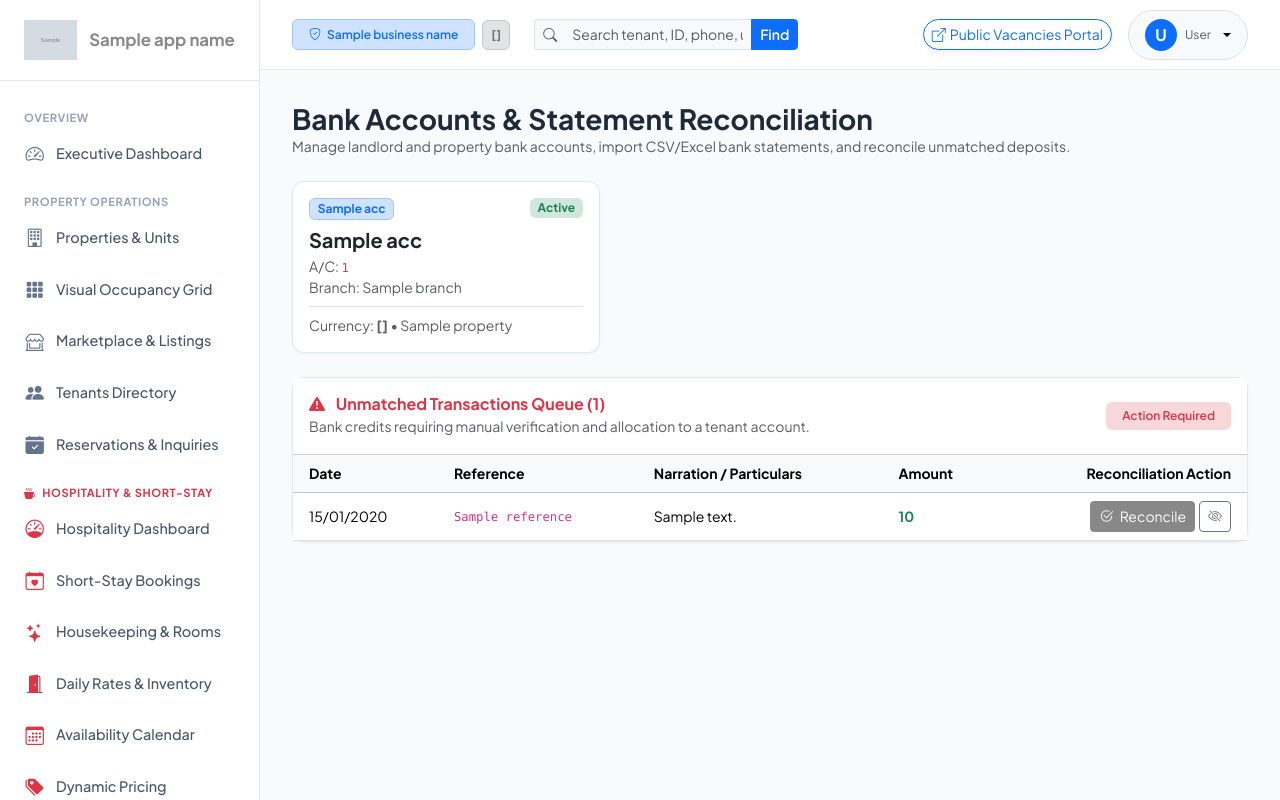
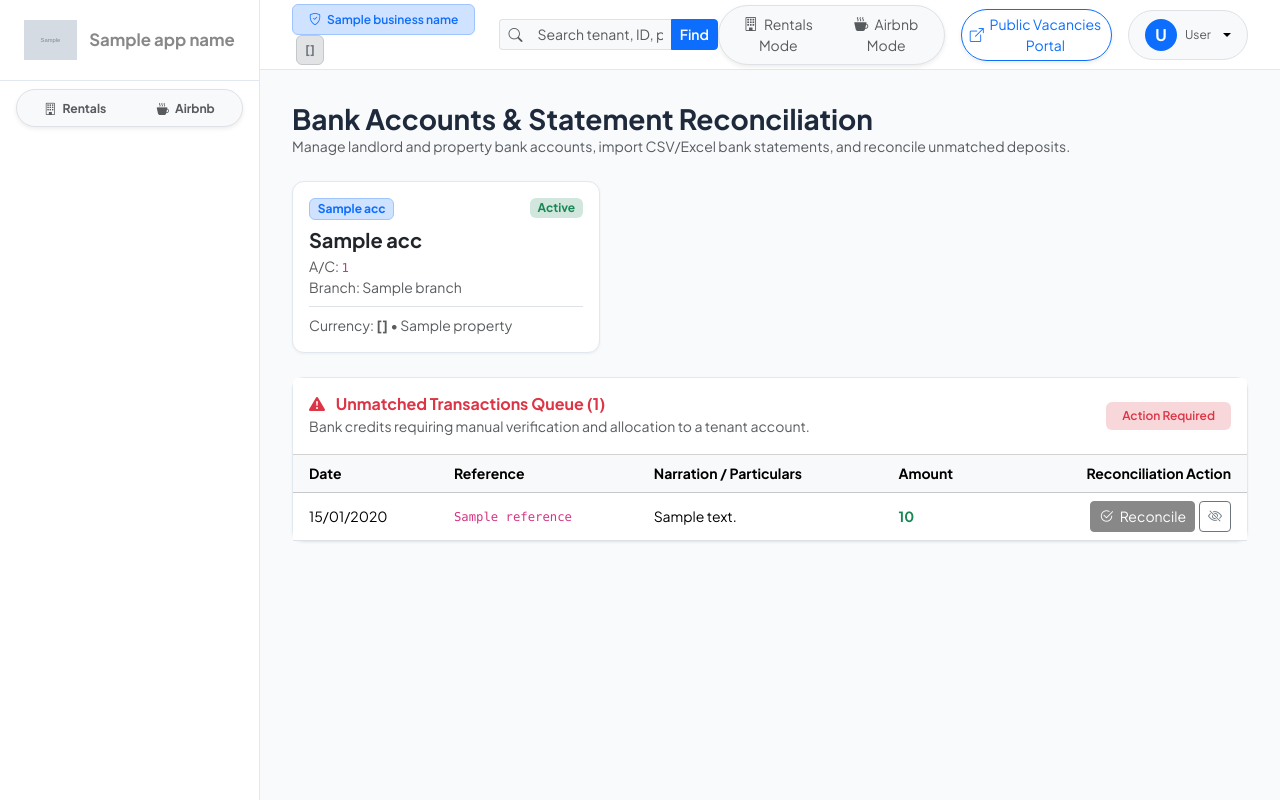
Before and after one commit to dancan123/Angaza_Rental_Management_System, a Python web app: template app/templates/banking/index.html in a window 1280 px wide. Run offline with Jinja, Linux system fonts and the light colour scheme; the template is opened without the code that fills it: most values are stand-ins (such as "Sample title", 1, 10 or a date in 2020); grey boxes marked "Sample" are stand-in pictures.

Commit message:
feat(dual-mode): separate Airbnb and Rentals workspaces with 1-click toggle and isolated sidebars

```diff
--- a/app/templates/base.html
+++ b/app/templates/base.html
@@ -256,7 +256,7 @@
 
     <!-- Sidebar Navigation -->
     <aside class="sidebar" id="sidebar">
-        <a href="{{ url_for('dashboard.index') }}" class="sidebar-brand">
+        <a href="{{ url_for('hospitality.index') if current_mode == 'AIRBNB' else url_for('dashboard.index') }}" class="sidebar-brand">
             {% if logo_url %}
             <img src="{{ logo_url }}" alt="Logo" onerror="this.style.display='none'; document.getElementById('brand-fallback-icon').style.display='inline-block';">
             <i class="bi bi-buildings-fill fs-2 text-primary" id="brand-fallback-icon" style="display: none;"></i>
@@ -266,18 +266,101 @@
             <div class="sidebar-brand-title">{{ app_name }}</div>
         </a>
 
+        {# ── Mode Switcher at top of sidebar (if organization/user has both modules) ── #}
+        {% set can_rentals = current_user.is_superadmin() or not current_user.active_organization or current_user.active_organization.can_access_rental_module() %}
+        {% set can_airbnb = current_user.is_superadmin() or not current_user.active_organization or current_user.active_organization.can_access_hospitality_module() %}
+
+        {% if can_rentals and can_airbnb %}
+        <div class="px-3 pt-2 pb-1">
+            <div class="bg-light p-1 rounded-pill border d-flex gap-1 shadow-sm">
+                <a href="{{ url_for('dashboard.switch_mode', mode='rentals') }}"
+                   class="btn btn-sm flex-fill rounded-pill py-1 fw-bold text-decoration-none {% if current_mode == 'RENTALS' %}btn-primary text-white shadow-sm{% else %}text-muted{% endif %}"
+                   style="font-size: 0.76rem;" title="Switch to Long-Term Rental Management">
+                    <i class="bi bi-building me-1"></i> Rentals
+                </a>
+                <a href="{{ url_for('dashboard.switch_mode', mode='airbnb') }}"
+                   class="btn btn-sm flex-fill rounded-pill py-1 fw-bold text-decoration-none {% if current_mode == 'AIRBNB' %}btn-danger text-white shadow-sm{% else %}text-muted{% endif %}"
+                   style="font-size: 0.76rem;" title="Switch to Airbnb &amp; Short-Stay Management">
+                    <i class="bi bi-cup-hot-fill me-1"></i> Airbnb
+                </a>
+            </div>
+        </div>
+        {% endif %}
+
         <div class="sidebar-menu">
+            {# ══════════════════════════════════════════════════════════════════════
+               AIRBNB / HOSPITALITY WORKSPACE
+            ══════════════════════════════════════════════════════════════════════ #}
+            {% if can_airbnb and current_mode == 'AIRBNB' %}
+            <div class="nav-item-header text-danger"><i class="bi bi-cup-hot-fill me-1"></i> Hospitality &amp; Short-Stay</div>
+            <a href="{{ url_for('hospitality.index') }}" class="sidebar-nav-link {% if request.endpoint == 'hospitality.index' %}active{% endif %}">
+                <i class="bi bi-speedometer text-danger"></i>
+                <span>Airbnb Dashboard</span>
+            </a>
+            <a href="{{ url_for('hospitality.calendar') }}" class="sidebar-nav-link {% if request.endpoint == 'hospitality.calendar' %}active{% endif %}">
+                <i class="bi bi-calendar3 text-danger"></i>
+                <span>Availability Calendar</span>
+            </a>
+            <a href="{{ url_for('hospitality.rooms') }}" class="sidebar-nav-link {% if request.endpoint == 'hospitality.rooms' %}active{% endif %}">
+                <i class="bi bi-door-open-fill text-danger"></i>
+                <span>Daily Rates &amp; Inventory</span>
+            </a>
+            <a href="{{ url_for('hospitality.housekeeping') }}" class="sidebar-nav-link {% if request.endpoint == 'hospitality.housekeeping' %}active{% endif %}">
+                <i class="bi bi-stars text-danger"></i>
+                <span>Housekeeping &amp; Rooms</span>
+            </a>
+            <a href="{{ url_for('hospitality.reservations') }}" class="sidebar-nav-link {% if request.endpoint == 'hospitality.reservations' %}active{% endif %}">
+                <i class="bi bi-calendar-heart text-danger"></i>
+                <span>Short-Stay Bookings</span>
+            </a>
+            <a href="{{ url_for('hospitality.pricing_rules') }}" class="sidebar-nav-link {% if request.endpoint == 'hospitality.pricing_rules' %}active{% endif %}">
+                <i class="bi bi-tags-fill text-danger"></i>
+                <span>Dynamic Pricing</span>
+            </a>
+
+            <div class="nav-item-header">Finances &amp; Collections</div>
+            <a href="{{ url_for('mpesa.index') }}" class="sidebar-nav-link {% if 'mpesa' in request.endpoint %}active{% endif %}">
+                <i class="bi bi-phone-fill"></i>
+                <span>M-Pesa Integration</span>
+            </a>
+            <a href="{{ url_for('banking.index') }}" class="sidebar-nav-link {% if 'banking' in request.endpoint %}active{% endif %}">
+                <i class="bi bi-bank2"></i>
+                <span>Bank Reconciliation</span>
+            </a>
+
+            <div class="nav-item-header">Operations &amp; Staff</div>
+            <a href="{{ url_for('maintenance.index') }}" class="sidebar-nav-link {% if 'maintenance' in request.endpoint %}active{% endif %}">
+                <i class="bi bi-tools"></i>
+                <span>Turnover Maintenance</span>
+            </a>
+            <a href="{{ url_for('reports.index') }}" class="sidebar-nav-link {% if 'reports' in request.endpoint %}active{% endif %}">
+                <i class="bi bi-file-earmark-bar-graph-fill"></i>
+                <span>Financial Reports</span>
+            </a>
+            <a href="{{ url_for('communication.index') }}" class="sidebar-nav-link {% if request.endpoint == 'communication.index' %}active{% endif %}">
+                <i class="bi bi-chat-left-text-fill"></i>
+                <span>Staff Communication</span>
+            </a>
+            <a href="{{ url_for('communication.sms_history') }}" class="sidebar-nav-link {% if request.endpoint == 'communication.sms_history' %}active{% endif %}">
+                <i class="bi bi-chat-dots-fill"></i>
+                <span>SMS Delivery Logs</span>
+            </a>
+            {% endif %}
+
+            {# ══════════════════════════════════════════════════════════════════════
+               LONG-TERM RENTALS WORKSPACE
+            ══════════════════════════════════════════════════════════════════════ #}
+            {% if can_rentals and current_mode == 'RENTALS' %}
             <div class="nav-item-header">Overview</div>
             <a href="{{ url_for('dashboard.index') }}" class="sidebar-nav-link {% if request.endpoint == 'dashboard.index' %}active{% endif %}">
                 <i class="bi bi-speedometer2"></i>
                 <span>Executive Dashboard</span>
             </a>
 
-            {% if not current_user.active_organization or current_user.active_organization.can_access_rental_module() or current_user.is_superadmin() %}
             <div class="nav-item-header">Property Operations</div>
             <a href="{{ url_for('properties.index') }}" class="sidebar-nav-link {% if request.endpoint in ['properties.index', 'properties.detail'] %}active{% endif %}">
                 <i class="bi bi-building"></i>
-                <span>Properties & Units</span>
+                <span>Properties &amp; Units</span>
             </a>
             <a href="{{ url_for('properties.occupancy_grid') }}" class="sidebar-nav-link {% if request.endpoint == 'properties.occupancy_grid' %}active{% endif %}">
                 <i class="bi bi-grid-3x3-gap-fill"></i>
@@ -285,7 +368,7 @@
             </a>
             <a href="{{ url_for('properties.marketplace') }}" class="sidebar-nav-link {% if 'marketplace' in request.endpoint or 'external-listings' in request.endpoint %}active{% endif %}">
                 <i class="bi bi-shop-window"></i>
-                <span>Marketplace & Listings</span>
+                <span>Marketplace &amp; Listings</span>
             </a>
             <a href="{{ url_for('tenants.index') }}" class="sidebar-nav-link {% if 'tenants' in request.endpoint %}active{% endif %}">
                 <i class="bi bi-people-fill"></i>
@@ -299,41 +382,11 @@
                 <span class="badge bg-warning text-dark rounded-pill ms-auto" style="font-size:0.7rem;">{{ _pending_count }}</span>
                 {% endif %}
             </a>
-            {% endif %}
 
-            <!-- Module B: Hospitality & Short-Stay Management -->
-            {% if not current_user.active_organization or current_user.active_organization.can_access_hospitality_module() or current_user.is_superadmin() %}
-            <div class="nav-item-header text-danger"><i class="bi bi-cup-hot-fill me-1"></i> Hospitality &amp; Short-Stay</div>
-            <a href="{{ url_for('hospitality.index') }}" class="sidebar-nav-link {% if request.endpoint == 'hospitality.index' %}active{% endif %}">
-                <i class="bi bi-speedometer text-danger"></i>
-                <span>Hospitality Dashboard</span>
-            </a>
-            <a href="{{ url_for('hospitality.reservations') }}" class="sidebar-nav-link {% if request.endpoint == 'hospitality.reservations' %}active{% endif %}">
-                <i class="bi bi-calendar-heart text-danger"></i>
-                <span>Short-Stay Bookings</span>
-            </a>
-            <a href="{{ url_for('hospitality.housekeeping') }}" class="sidebar-nav-link {% if request.endpoint == 'hospitality.housekeeping' %}active{% endif %}">
-                <i class="bi bi-stars text-danger"></i>
-                <span>Housekeeping &amp; Rooms</span>
-            </a>
-            <a href="{{ url_for('hospitality.rooms') }}" class="sidebar-nav-link {% if request.endpoint == 'hospitality.rooms' %}active{% endif %}">
-                <i class="bi bi-door-open-fill text-danger"></i>
-                <span>Daily Rates &amp; Inventory</span>
-            </a>
-            <a href="{{ url_for('hospitality.calendar') }}" class="sidebar-nav-link {% if request.endpoint == 'hospitality.calendar' %}active{% endif %}">
-                <i class="bi bi-calendar3 text-danger"></i>
-                <span>Availability Calendar</span>
-            </a>
-            <a href="{{ url_for('hospitality.pricing_rules') }}" class="sidebar-nav-link {% if request.endpoint == 'hospitality.pricing_rules' %}active{% endif %}">
-                <i class="bi bi-tags-fill text-danger"></i>
-                <span>Dynamic Pricing</span>
-            </a>
-            {% endif %}
-
-            <div class="nav-item-header">Finances & Billing</div>
+            <div class="nav-item-header">Finances &amp; Billing</div>
             <a href="{{ url_for('billing.index') }}" class="sidebar-nav-link {% if 'billing' in request.endpoint %}active{% endif %}">
                 <i class="bi bi-cash-stack"></i>
-                <span>Rent Billing & Receipts</span>
+                <span>Rent Billing &amp; Receipts</span>
             </a>
             <a href="{{ url_for('mpesa.index') }}" class="sidebar-nav-link {% if 'mpesa' in request.endpoint %}active{% endif %}">
                 <i class="bi bi-phone-fill"></i>
@@ -344,16 +397,14 @@
                 <span>Bank Reconciliation</span>
             </a>
 
-            <div class="nav-item-header">Facilities & Reports</div>
-            {% if not current_user.active_organization or current_user.active_organization.can_access_rental_module() or current_user.is_superadmin() %}
+            <div class="nav-item-header">Facilities &amp; Reports</div>
             <a href="{{ url_for('leases.index') }}" class="sidebar-nav-link {% if 'leases' in request.endpoint %}active{% endif %}">
                 <i class="bi bi-file-text-fill"></i>
                 <span>Lease Agreements</span>
             </a>
-            {% endif %}
             <a href="{{ url_for('maintenance.index') }}" class="sidebar-nav-link {% if 'maintenance' in request.endpoint %}active{% endif %}">
                 <i class="bi bi-tools"></i>
-                <span>Maintenance & Expenses</span>
+                <span>Maintenance &amp; Expenses</span>
             </a>
             <a href="{{ url_for('utilities.index') }}" class="sidebar-nav-link {% if 'utilities' in request.endpoint %}active{% endif %}">
                 <i class="bi bi-speedometer2"></i>
@@ -371,6 +422,7 @@
                 <i class="bi bi-chat-dots-fill"></i>
                 <span>SMS Delivery Logs</span>
             </a>
+            {% endif %}
 
             {% if current_user.has_permission('users.manage') or current_user.has_permission('settings.manage') %}
             <div class="nav-item-header">Administration</div>
@@ -442,14 +494,14 @@
         </div>
 
         <div class="d-flex align-items-center gap-3">
-            <!-- Commercial Suite Module Switcher -->
-            {% if current_user.is_superadmin() or (current_user.active_organization and current_user.active_organization.can_access_rental_module() and current_user.active_organization.can_access_hospitality_module()) %}
-            <div class="btn-group btn-group-sm d-none d-lg-inline-flex border rounded shadow-sm" role="group">
-                <a href="{{ url_for('dashboard.index') }}" class="btn btn-sm {% if not request.endpoint.startswith('hospitality') %}btn-primary fw-semibold{% else %}btn-light text-muted{% endif %}" title="Switch to Long-Term Rental Management">
-                    <i class="bi bi-building me-1"></i> Rental Suite
+            <!-- Dual-Mode Workspace Switcher -->
+            {% if can_rentals and can_airbnb %}
+            <div class="btn-group btn-group-sm d-none d-lg-inline-flex border rounded-pill p-1 bg-light shadow-sm" role="group">
+                <a href="{{ url_for('dashboard.switch_mode', mode='rentals') }}" class="btn btn-sm rounded-pill px-3 py-1 {% if current_mode == 'RENTALS' %}btn-primary text-white fw-bold shadow-sm{% else %}btn-light text-muted border-0{% endif %}" title="Switch to Long-Term Rental Management">
+                    <i class="bi bi-building me-1"></i> Rentals Mode
                 </a>
-                <a href="{{ url_for('hospitality.index') }}" class="btn btn-sm {% if request.endpoint.startswith('hospitality') %}btn-danger fw-semibold{% else %}btn-light text-danger{% endif %}" title="Switch to Hospitality & Airbnb Management">
-                    <i class="bi bi-cup-hot-fill me-1"></i> Hospitality Suite
+                <a href="{{ url_for('dashboard.switch_mode', mode='airbnb') }}" class="btn btn-sm rounded-pill px-3 py-1 {% if current_mode == 'AIRBNB' %}btn-danger text-white fw-bold shadow-sm{% else %}btn-light text-muted border-0{% endif %}" title="Switch to Airbnb &amp; Short-Stay Management">
+                    <i class="bi bi-cup-hot-fill me-1"></i> Airbnb Mode
                 </a>
             </div>
             {% endif %}
```
Also changed, not shown: app/__init__.py (+27 -2 lines), app/routes/dashboard_bp.py (+29 -1 lines), tests/test_phase24_dual_mode_workspaces.py (added, +136 -0 lines).
